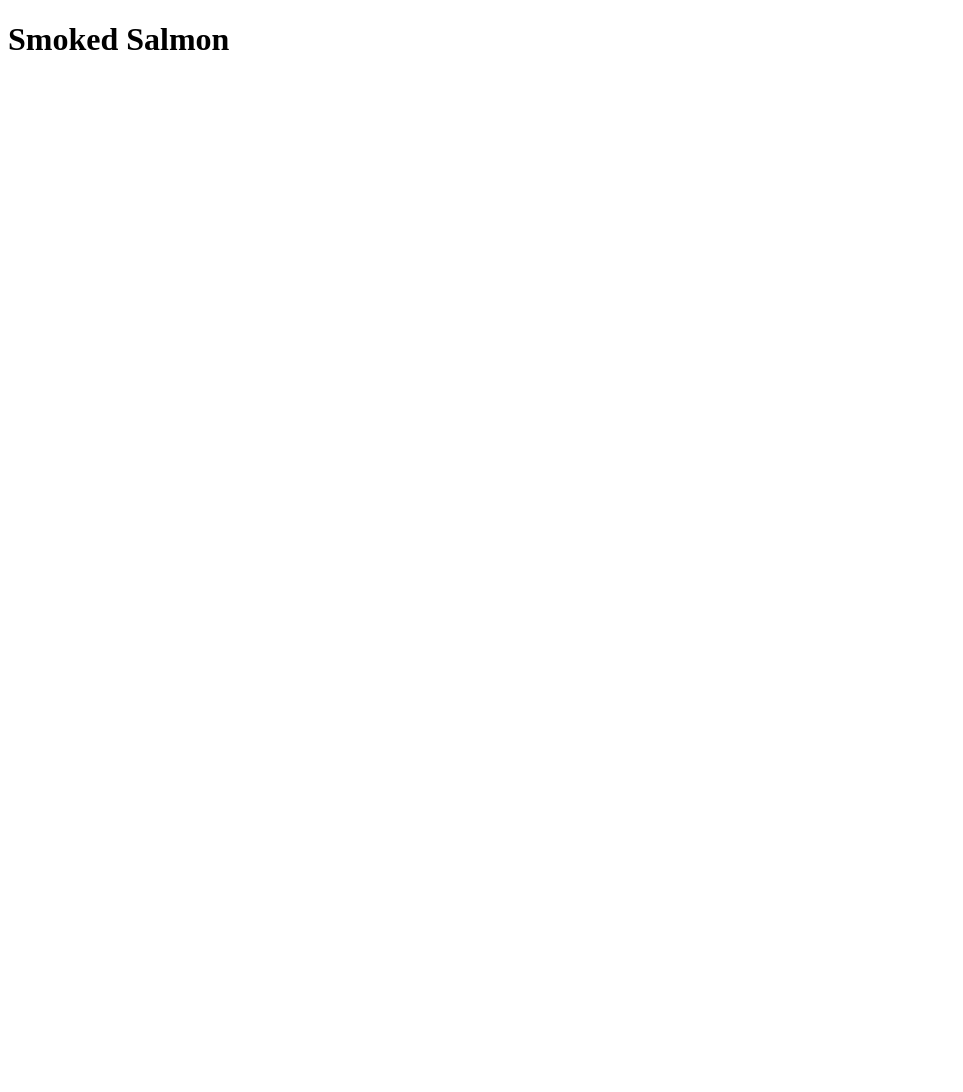
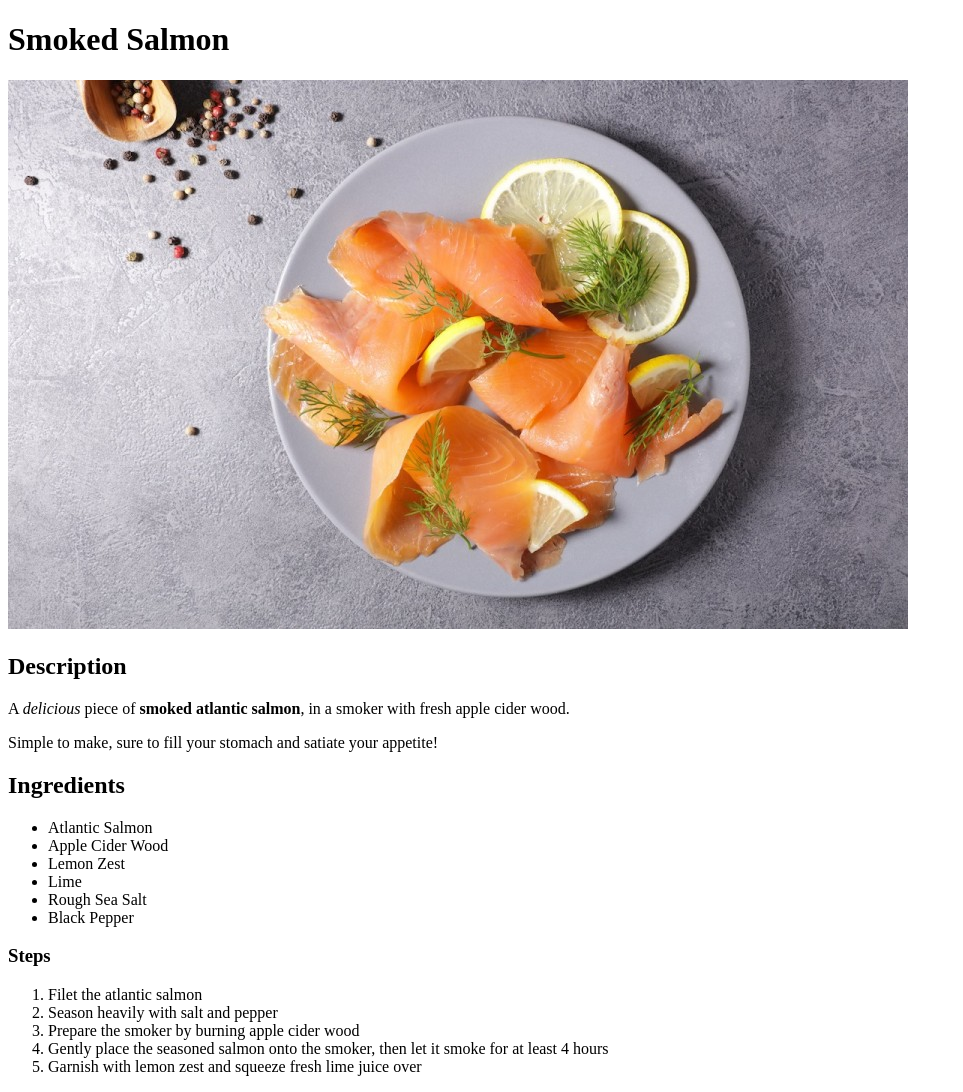
Before and after one commit to klementchua/odin-recipes, a plain HTML site: page recipes/smoked_salmon.html in a window 1280 px wide. Shown: the whole page, without its empty margins (0-963 px from the left). Before the commit the page ends 800 px from the top, so only its background shows below. Drawn offline with Linux system fonts and the light colour scheme.

Commit message:
Create images folder and completed smoked salmon recipe

```diff
--- a/recipes/smoked_salmon.html
+++ b/recipes/smoked_salmon.html
@@ -7,5 +7,28 @@
 
     <body>
         <h1>Smoked Salmon</h1>
+        <img src="../images/smoked_salmon.jpeg" alt="An image of a delicious smoked salmon">
+        <h2>Description</h2>
+        <p>A <em>delicious</em> piece of <strong>smoked atlantic salmon</strong>, in a smoker with fresh apple cider wood.</p>
+        <p>Simple to make, sure to fill your stomach and satiate your appetite!</p>
+
+        <h2>Ingredients</h2>
+        <ul>
+            <li>Atlantic Salmon</li>
+            <li>Apple Cider Wood</li>
+            <li>Lemon Zest</li>
+            <li>Lime</li>
+            <li>Rough Sea Salt</li>
+            <li>Black Pepper</li>
+        </ul>
+
+        <h3>Steps</h3>
+        <ol>
+            <li>Filet the atlantic salmon</li>
+            <li>Season heavily with salt and pepper</li>
+            <li>Prepare the smoker by burning apple cider wood</li>
+            <li>Gently place the seasoned salmon onto the smoker, then let it smoke for at least 4 hours</li>
+            <li>Garnish with lemon zest and squeeze fresh lime juice over</li>
+        </ol>
     </body>
 </html>
```
Also changed, not shown: images/smoked_salmon.jpeg (added).
